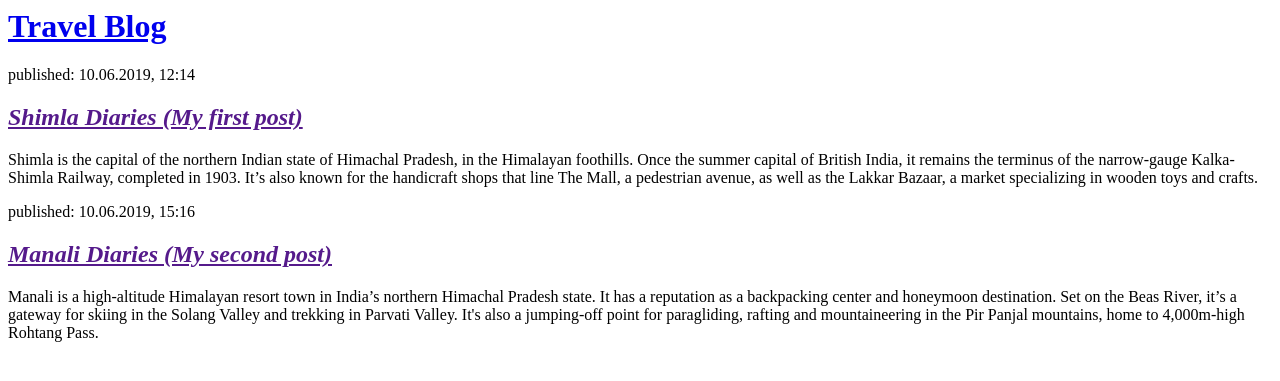
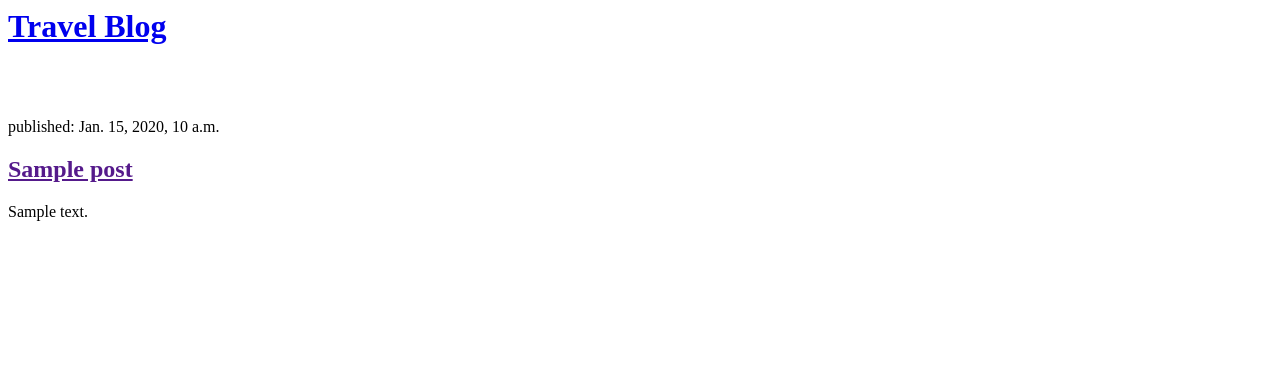
Before and after one commit to iamnitishsaxena/Blog-Application, a Django app: template blog/templates/blog/post_list.html in a window 1280 px wide. Shown: the top 381 px of the page. Run offline with Django 3.2, Linux system fonts and the light colour scheme; the template is opened without the code that fills it: values that come from a table or form of the project are taken from there, others are empty; tables that the repository leaves empty hold one stand-in row (values such as "Sample post").

Commit message:
Modified Templates to display posts from database.

```diff
--- a/blog/templates/blog/post_list.html
+++ b/blog/templates/blog/post_list.html
@@ -6,8 +6,18 @@
         <div>
             <h1><a href="/">Travel Blog</a></h1>
         </div>
+        <div>
+            {% for post in posts %}
+            <div>
+                <br><br>
+                <p>published: {{ post.published_date }}</p>
+                <h2><a href="">{{ post.title }}</a></h2>
+                <p>{{ post.text|linebreaksbr }}</p>
+            </div>
+            {% endfor %}
+        </div>
 
-        <div>
+        <!--<div>
             <p>published: 10.06.2019, 12:14</p>
             <h2><a href=""><i>Shimla Diaries (My first post)</i></a></h2>
             <p>Shimla is the capital of the northern Indian state of Himachal Pradesh, in the Himalayan foothills. Once the summer capital of British India, it remains the terminus of the narrow-gauge Kalka-Shimla Railway, completed in 1903. It’s also known for the handicraft shops that line The Mall, a pedestrian avenue, as well as the Lakkar Bazaar, a market specializing in wooden toys and crafts.</p>
@@ -17,6 +27,6 @@
             <p>published: 10.06.2019, 15:16</p>
             <h2><a href=""><i>Manali Diaries (My second post)</i></a></h2>
             <p>Manali is a high-altitude Himalayan resort town in India’s northern Himachal Pradesh state. It has a reputation as a backpacking center and honeymoon destination. Set on the Beas River, it’s a gateway for skiing in the Solang Valley and trekking in Parvati Valley. It's also a jumping-off point for paragliding, rafting and mountaineering in the Pir Panjal mountains, home to 4,000m-high Rohtang Pass.</p>
-        </div>
+        </div>-->
     </body>
 </html>
--- a/blog/views.py
+++ b/blog/views.py
@@ -1,5 +1,8 @@
 from django.shortcuts import render
+from .models import Post
+from django.utils import timezone
 
 # Create your views here.
 def post_list(request):
-    return render(request, 'blog/post_list.html', {})
+    posts = Post.objects.filter(published_date__lte=timezone.now()).order_by('published_date')
+    return render(request, 'blog/post_list.html', {'posts':posts})
```
